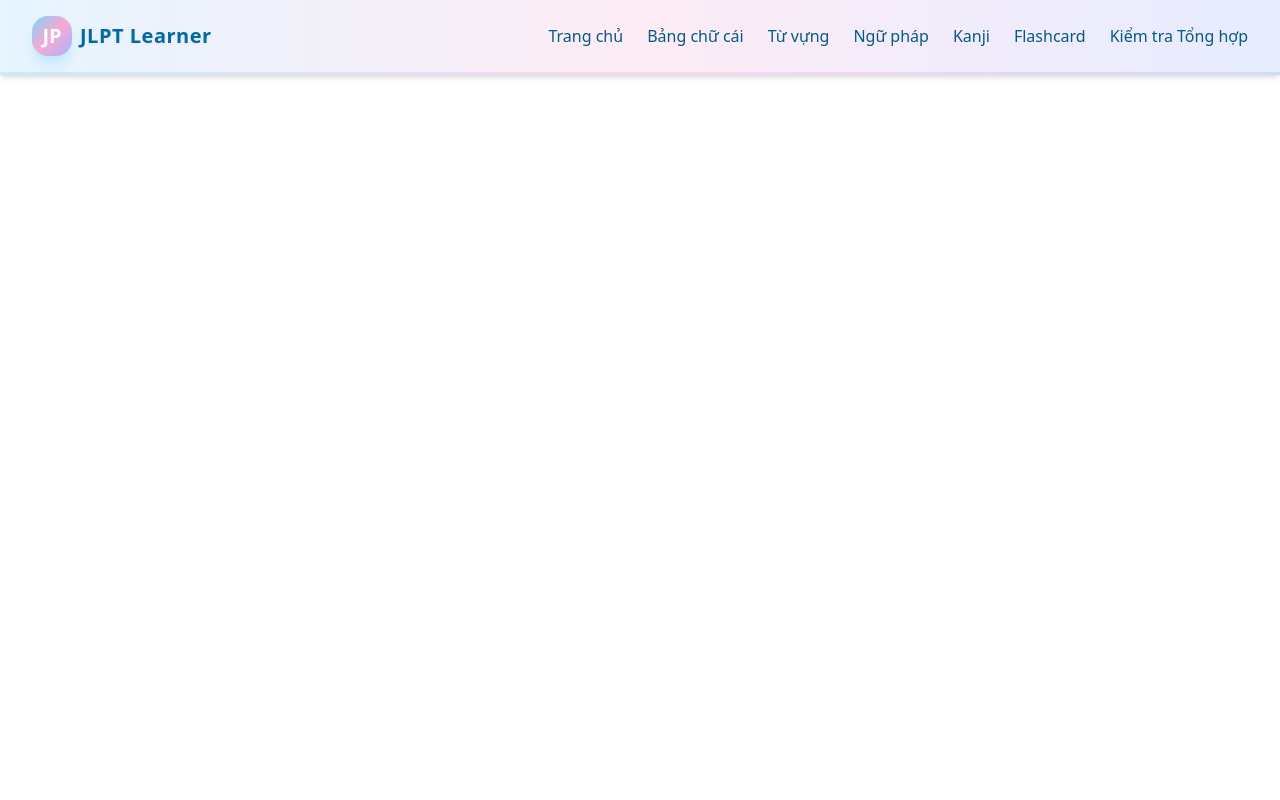
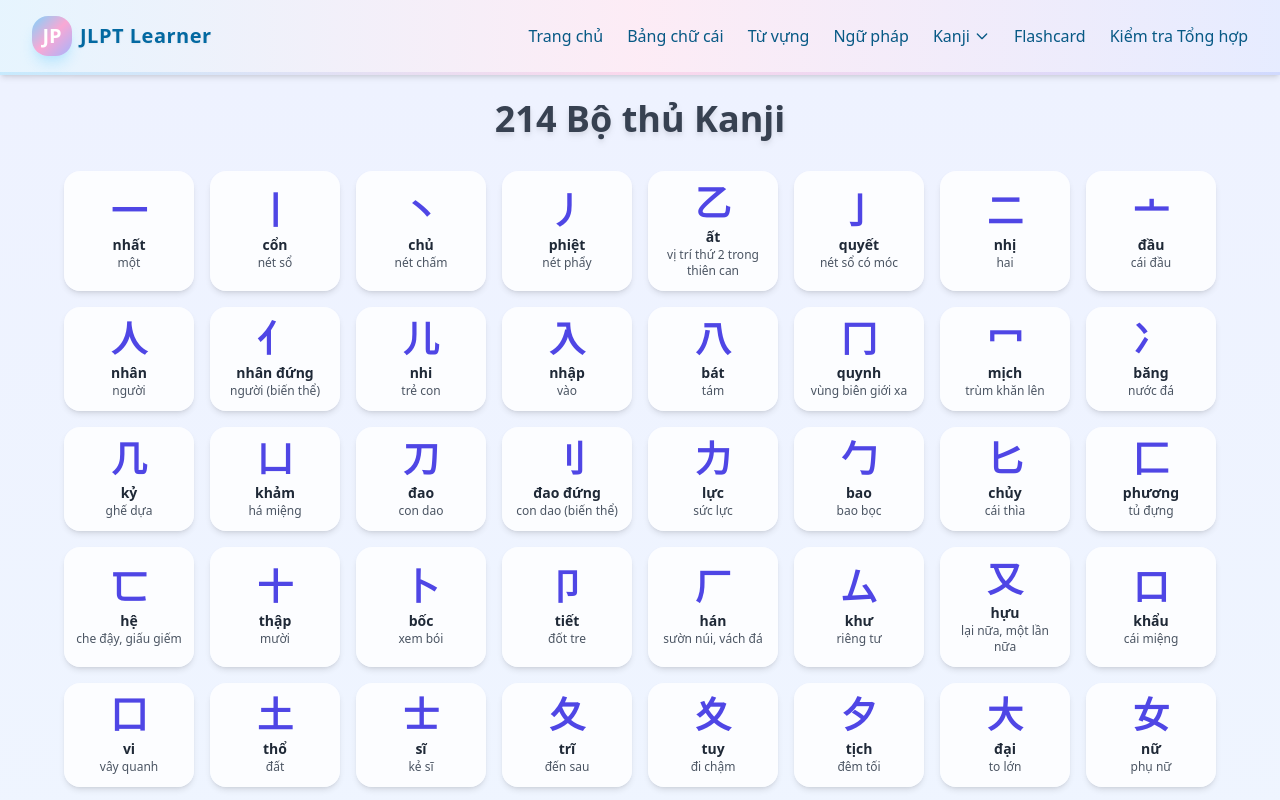
Before and after one commit to aohkkhoa/JLPT, a React (Vite) app: page /radicals in a window 1280 px wide. Shown: the top 800 px of the page. Built offline with nearby package versions, Linux system fonts and the light colour scheme.

Commit message:
feat : expand tab kanji

```diff
--- a/src/App.tsx
+++ b/src/App.tsx
@@ -11,6 +11,7 @@ import Grammar from "./pages/Grammar";
 import Kanji from "./pages/Kanji";
 import Flashcard from "./pages/Flashcard";
 import Test from "./pages/Test";
+import RadicalsPage from "./pages/RadicalsPage";
 
 export default function App() {
   const location = useLocation();
@@ -34,6 +35,7 @@ export default function App() {
               <Route path="/grammar" element={<Grammar />} />
               <Route path="/kanji" element={<Kanji />} />
               <Route path="/flashcard" element={<Flashcard />} />
+              <Route path="/radicals" element={<RadicalsPage />} />
               <Route path="/test" element={<Test />} />
             </Routes>
           </motion.div>
--- a/src/components/Header.tsx
+++ b/src/components/Header.tsx
@@ -1,5 +1,6 @@
 import { Link, useLocation } from "react-router-dom";
-import { motion } from "framer-motion";
+import { motion, AnimatePresence } from "framer-motion";
+import type { Variants } from "framer-motion";
 import { useState } from "react";
 
 export default function Header() {
@@ -11,10 +12,24 @@ export default function Header() {
     { name: "Bảng chữ cái", path: "/alphabet" },
     { name: "Từ vựng", path: "/vocabulary" },
     { name: "Ngữ pháp", path: "/grammar" },
-    { name: "Kanji", path: "/kanji" },
+    {
+      name: "Kanji",
+      path: "/kanji",
+      dropdown: [
+        { name: "Học theo cấp độ (N5)", path: "/kanji" },
+        { name: "Học theo Bộ thủ", path: "/radicals" },
+        { name: "Tra cứu Kanji", path: "#" }, // Placeholder
+      ],
+    },
     { name: "Flashcard", path: "/flashcard" },
     { name: "Kiểm tra Tổng hợp", path: "/test" },
   ];
+
+  const dropdownVariants : Variants = {
+    hidden: { opacity: 0, y: -10 },
+    visible: { opacity: 1, y: 0, transition: { duration: 0.3, ease: "easeOut" } },
+    exit: { opacity: 0, y: -10, transition: { duration: 0.2, ease: "easeIn" } },
+  };
 
   return (
     <motion.header
@@ -41,36 +56,64 @@ export default function Header() {
         <nav className="hidden md:flex gap-6 text-sky-800 font-medium">
           {links.map((item) => {
             const isActive = location.pathname === item.path;
-            const isHover = hovered === item.name;
+            const isHovering = hovered === item.name;
 
             return (
               <motion.div
                 key={item.name}
                 onHoverStart={() => setHovered(item.name)}
                 onHoverEnd={() => setHovered(null)}
-                whileHover={{ scale: 1.1 }}
                 whileTap={{ scale: 0.95 }}
                 className="relative"
               >
                 <Link
                   to={item.path}
-                  className={`transition-all duration-300 ${
-                    isActive
-                      ? "text-sky-600 font-semibold"
-                      : "hover:text-pink-500"
+                  className={`transition-all duration-300 flex items-center gap-1 ${
+                    isActive ? "text-sky-600 font-semibold" : "hover:text-pink-500"
                   }`}
                 >
                   {item.name}
+                  {item.dropdown && (
+                    <svg xmlns="http://www.w3.org/2000/svg" className="h-4 w-4" fill="none" viewBox="0 0 24 24" stroke="currentColor" strokeWidth={2}>
+                      <path strokeLinecap="round" strokeLinejoin="round" d="M19 9l-7 7-7-7" />
+                    </svg>
+                  )}
                 </Link>
 
                 {/* Underline animation */}
-                {(isActive || isHover) && (
+                {(isActive || isHovering) && (
                   <motion.div
                     layoutId="underline"
                     className="absolute left-0 right-0 -bottom-1 h-[3px] rounded-full bg-gradient-to-r from-sky-300 via-pink-300 to-indigo-300"
                     transition={{ type: "spring", stiffness: 350, damping: 20 }}
                   />
                 )}
+
+                {/* Dropdown Menu */}
+                <AnimatePresence>
+                  {isHovering && item.dropdown && (
+                    <motion.div
+                      variants={dropdownVariants}
+                      initial="hidden"
+                      animate="visible"
+                      exit="exit"
+                      className="absolute z-10 top-full left-1/2 -translate-x-1/2 mt-2 w-56 bg-white/90 backdrop-blur-lg rounded-xl shadow-2xl ring-1 ring-black ring-opacity-5"
+                    >
+                      <div className="py-2">
+                        {item.dropdown.map((subItem) => (
+                          <Link
+                            key={subItem.name}
+                            to={subItem.path}
+                            className="block px-4 py-2 text-sm text-gray-700 hover:bg-gradient-to-r hover:from-sky-50 hover:to-pink-50 hover:text-sky-600 font-medium transition-all duration-200"
+                            onClick={() => setHovered(null)} // Close dropdown on click
+                          >
+                            {subItem.name}
+                          </Link>
+                        ))}
+                      </div>
+                    </motion.div>
+                  )}
+                </AnimatePresence>
               </motion.div>
             );
           })}
--- /dev/null
+++ b/src/pages/RadicalsPage.tsx
@@ -0,0 +1,30 @@
+import { motion } from "framer-motion";
+import { allRadicals } from "./radicals";
+
+export default function RadicalsPage() {
+  return (
+    <div className="min-h-[calc(100vh-88px)] bg-gradient-to-b from-indigo-50 via-sky-50 to-pink-50 p-6">
+      <div className="max-w-6xl mx-auto">
+        <h1 className="text-4xl font-bold text-gray-700 mb-8 text-center drop-shadow-md">
+          214 Bộ thủ Kanji
+        </h1>
+
+        <div className="grid grid-cols-3 sm:grid-cols-4 md:grid-cols-6 lg:grid-cols-8 gap-4">
+          {allRadicals.map((radical) => (
+            <motion.div
+              key={radical.char + radical.hanViet}
+              whileHover={{ scale: 1.1, y: -5 }}
+              className="cursor-pointer p-3 rounded-2xl bg-white/80 backdrop-blur-sm shadow-md flex flex-col items-center justify-center text-center"
+            >
+              <div className="text-4xl font-bold text-indigo-600">
+                {radical.char}
+              </div>
+              <div className="text-gray-800 font-semibold text-sm mt-1">{radical.hanViet}</div>
+              <div className="text-gray-600 text-xs">{radical.meaning}</div>
+            </motion.div>
+          ))}
+        </div>
+      </div>
+    </div>
+  );
+}
--- a/src/pages/radicals.ts
+++ b/src/pages/radicals.ts
@@ -13,7 +13,6 @@ export const allRadicals: Radical[] = [
   { char: "乙", hanViet: "ất", meaning: "vị trí thứ 2 trong thiên can" },
   { char: "亅", hanViet: "quyết", meaning: "nét sổ có móc" },
   { char: "二", hanViet: "nhị", meaning: "hai" },
-  { char: "人", hanViet: "nhân", meaning: "người" },
   { char: "亠", hanViet: "đầu", meaning: "cái đầu" },
   { char: "人", hanViet: "nhân", meaning: "người" },
   { char: "亻", hanViet: "nhân đứng", meaning: "người (biến thể)" },
@@ -50,7 +49,6 @@ export const allRadicals: Radical[] = [
   { char: "子", hanViet: "tử", meaning: "con" },
   { char: "宀", hanViet: "miên", meaning: "mái nhà" },
   { char: "寸", hanViet: "thốn", meaning: "tấc" },
-  { char: "小", hanViet: "tiểu", meaning: "nhỏ" },
   { char: "小", hanViet: "tiểu", meaning: "nhỏ" },
   { char: "尢", hanViet: "uông", meaning: "yếu đuối" },
   { char: "尸", hanViet: "thi", meaning: "xác chết" },
```
